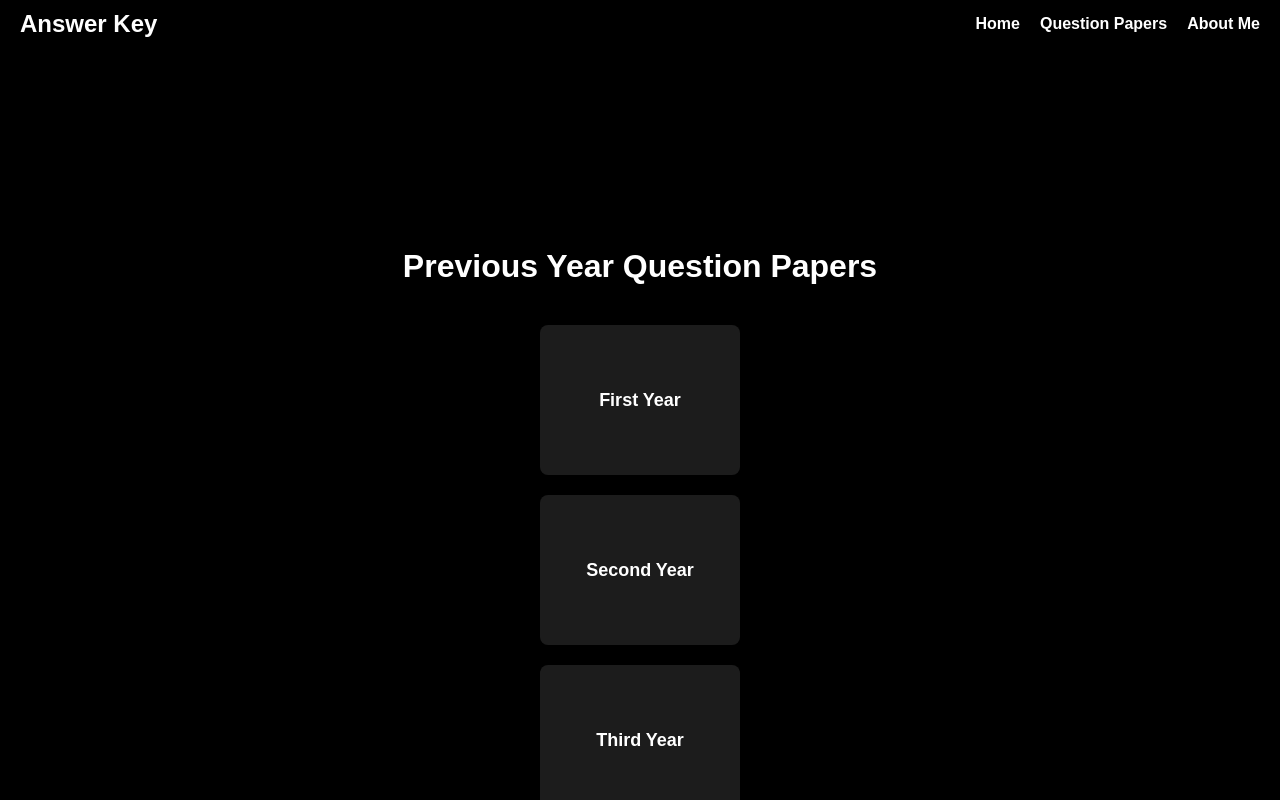
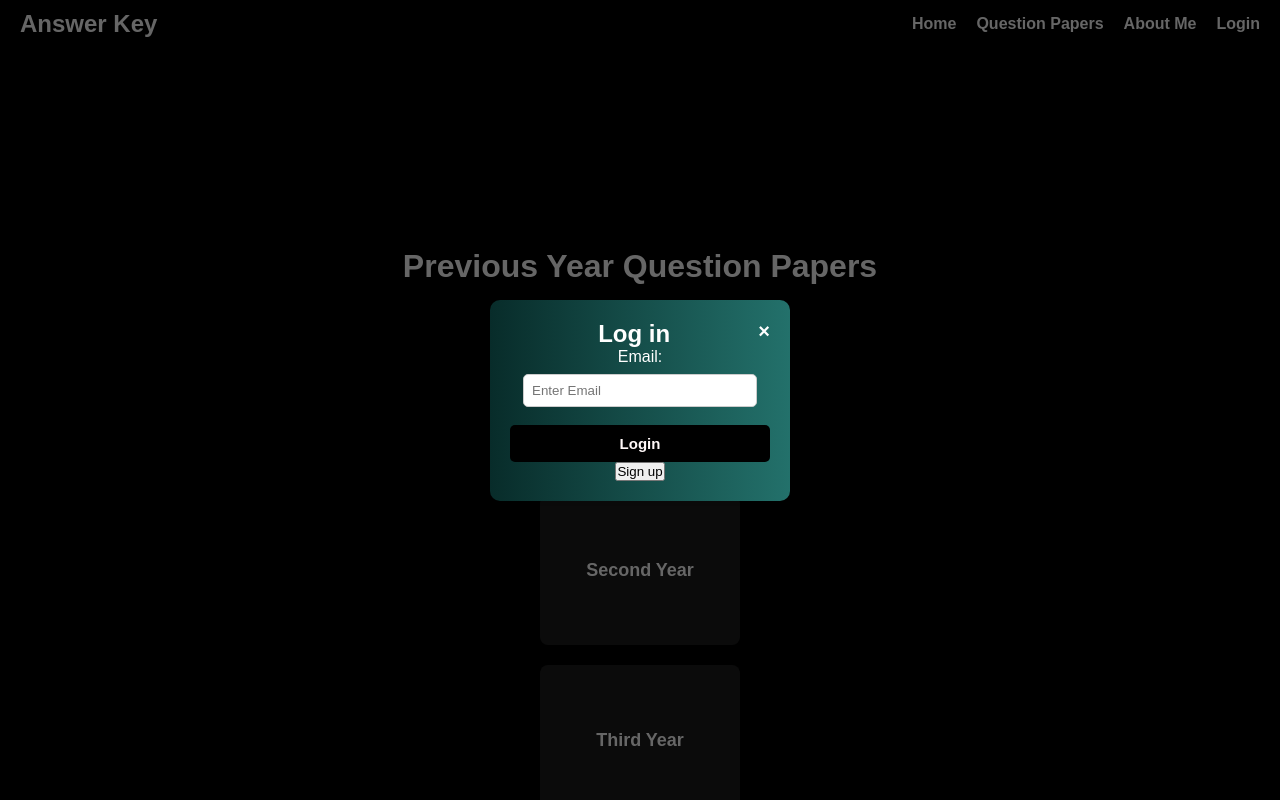
Before and after one commit to Rahi-padwal/answerkey, a React (Create React App) app: page / in a window 1280 px wide. Both pictures are taken after a click on the element "First Year". Built offline with nearby package versions, Linux system fonts and the light colour scheme.

Commit message:
made the login verification

```diff
--- a/src/App.css
+++ b/src/App.css
@@ -81,6 +81,11 @@ min-height: 100vh; /* Make each section fill the viewport height */
   color: black;
   text-align: center;
 }
+#login {
+  background-color: white; /* White background */
+  color: black;
+  text-align: center;
+}
 
 body {
   margin: 0;
--- a/src/App.js
+++ b/src/App.js
@@ -1,10 +1,22 @@
-import React from "react";
+import React, { useState, useEffect } from "react";
 import Home from "./components/Home";
 import QuestionPapers from "./components/QuestionPapers";
 import AboutMe from "./components/AboutMe";
+import LoginModal from "./components/login"; // Import LoginModal
 import "./App.css";
 
 function App() {
+  const [isLoginOpen, setLoginOpen] = useState(false);
+
+  useEffect(() => {
+    // Auto-show login modal after 5 seconds
+    const timer = setTimeout(() => {
+      setLoginOpen(true);
+    }, 7000);
+
+    return () => clearTimeout(timer);
+  }, []);
+
   return (
     <div>
       {/* Navigation Bar */}
@@ -25,9 +37,15 @@ function App() {
             <li>
               <a href="#about-me" onClick={(e) => smoothScroll(e, "about-me")}>About Me</a>
             </li>
+            <li>
+              <a href="login" onClick={() => setLoginOpen(true)}>Login</a>
+            </li>
           </ul>
         </div>
       </nav>
+
+      {/* Login Modal */}
+      <LoginModal isOpen={isLoginOpen} onClose={() => setLoginOpen(false)} />
 
       {/* Page Sections */}
       <section id="home">
--- /dev/null
+++ b/src/components/login.css
@@ -0,0 +1,69 @@
+/* Modal Background */
+.login-modal {
+    display: flex;
+    justify-content: center;
+    align-items: center;
+    position: fixed;
+    top: 0;
+    left: 0;
+    width: 100%;
+    height: 100%;
+    background: rgba(0, 0, 0, 0.6);
+    z-index: 1000;
+  }
+
+  /* Modal Box */
+  .login-box {
+    background: linear-gradient(to right,#082c2a, #23716b);
+    padding: 20px;
+    border-radius: 10px;
+    text-align: center;
+    width: 300px;
+    box-shadow: 0px 0px 10px rgba(0, 0, 0, 0.2);
+  }
+
+  /* Close Button */
+  .close-btn {
+    cursor: pointer;
+    float: right;
+    font-size: 20px;
+    font-weight: bold;
+  }
+
+  /* Form Inputs */
+  input {
+    width: 90%;
+    padding: 8px;
+    margin: 8px 0;
+    border: 1px solid #ccc;
+    border-radius: 5px;
+  }
+
+  /* Login Button */
+  .login-submit {
+    background: #000000;
+    color: rgb(255, 248, 248);
+    font-size: 15px;
+    font-weight: bold;
+    border: none;
+    padding: 10px;
+    width: 100%;
+    margin-top: 10px;
+    border-radius: 5px;
+    cursor: pointer;
+  }
+
+  .login-submit:hover {
+    background: #0056b3;
+  }
+
+  /* Sign Up Link */
+  .signup-link {
+    color: #ffffff;
+    text-decoration: none;
+    font-weight: bold;
+  }
+
+  .signup-link:hover {
+    text-decoration: underline;
+  }
--- /dev/null
+++ b/src/components/login.js
@@ -0,0 +1,54 @@
+import React, { useState } from "react";
+import "./login.css";
+
+const LoginModal = ({ isOpen, onClose }) => {
+  const [email, setEmail] = useState("");
+  const [error, setError] = useState("");
+
+  if (!isOpen) return null;
+
+  const handleSubmit = (event) => {
+    event.preventDefault();
+
+    // Validate Email Domain, only cumminscollege.in are allowed.
+    if (!email.endsWith("@cumminscollege.in")) {
+      setError("Only @cumminscollege.in emails are allowed.");
+      return; // Stop further execution
+    }
+
+    setError(""); // Clear error if validation passes
+    alert("Login successful!"); // You can replace this with actual login logic
+  };
+
+  return (
+    <div className="login-modal">
+      <div className="login-box">
+        <span className="close-btn" onClick={onClose}>&times;</span>
+        <h2>Log in</h2>
+
+        <form onSubmit={handleSubmit}>
+          <p>Email:
+            <input
+              type="email"
+              value={email}
+              onChange={(e) => setEmail(e.target.value)}
+              placeholder="Enter Email"
+              required
+            />
+          </p>
+
+          {/*Display error message if validation fails */}
+          {error && <p className="error-message">{error}</p>}
+
+          <button type="submit" className="login-submit">Login</button>
+        </form>
+
+        <button className="signup-btn" onClick={(e) => e.preventDefault()}>
+          Sign up
+        </button>
+      </div>
+    </div>
+  );
+};
+
+export default LoginModal;
--- a/src/index.css
+++ b/src/index.css
@@ -26,7 +26,7 @@ section {
   min-height: 100vh; /* Ensure sections span full viewport height */
 }
 
-#home, #question-papers, #about-me {
+#home, #question-papers, #about-me, #login {
   background-color: #000000 !important; /* Force black for specific sections */
   text-align: center;
 }
```
Also changed, not shown: package.json (+5 -4 lines), 1 other file (tests, documents, lock files or other folders).
